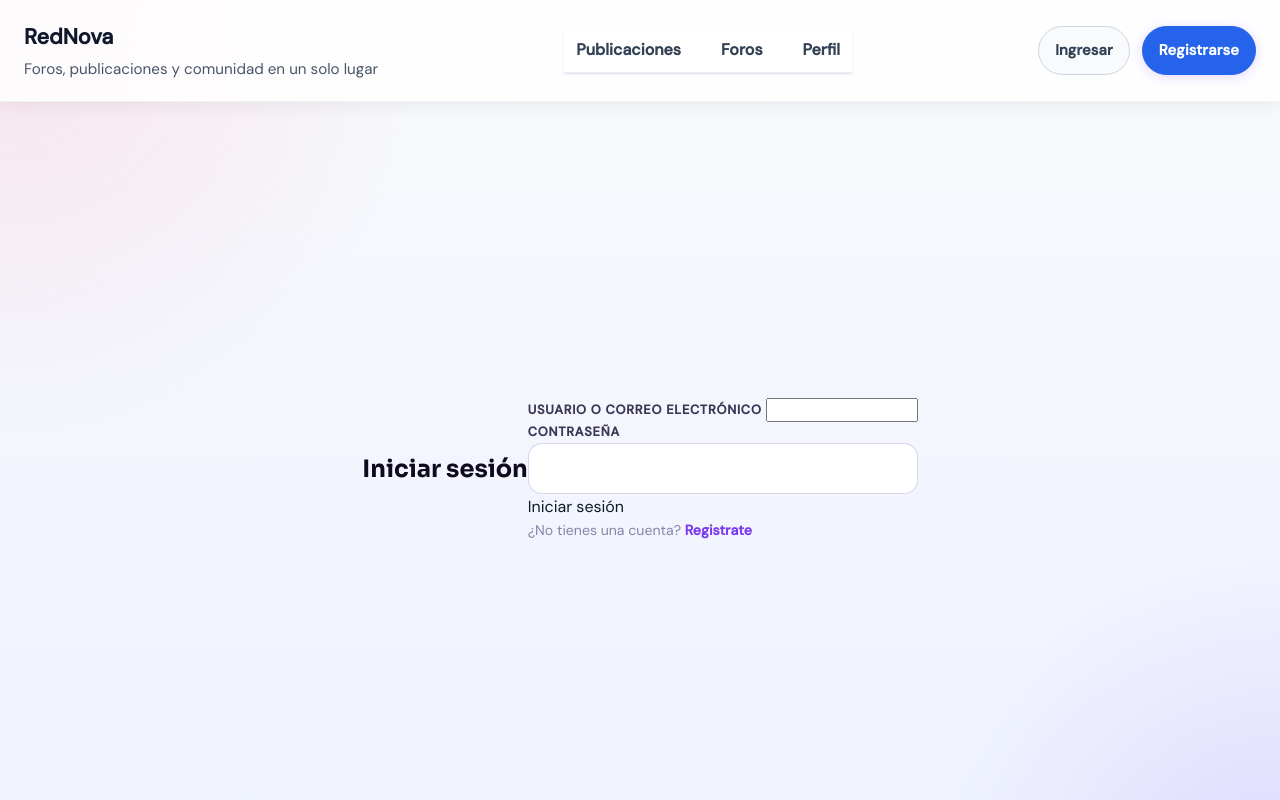
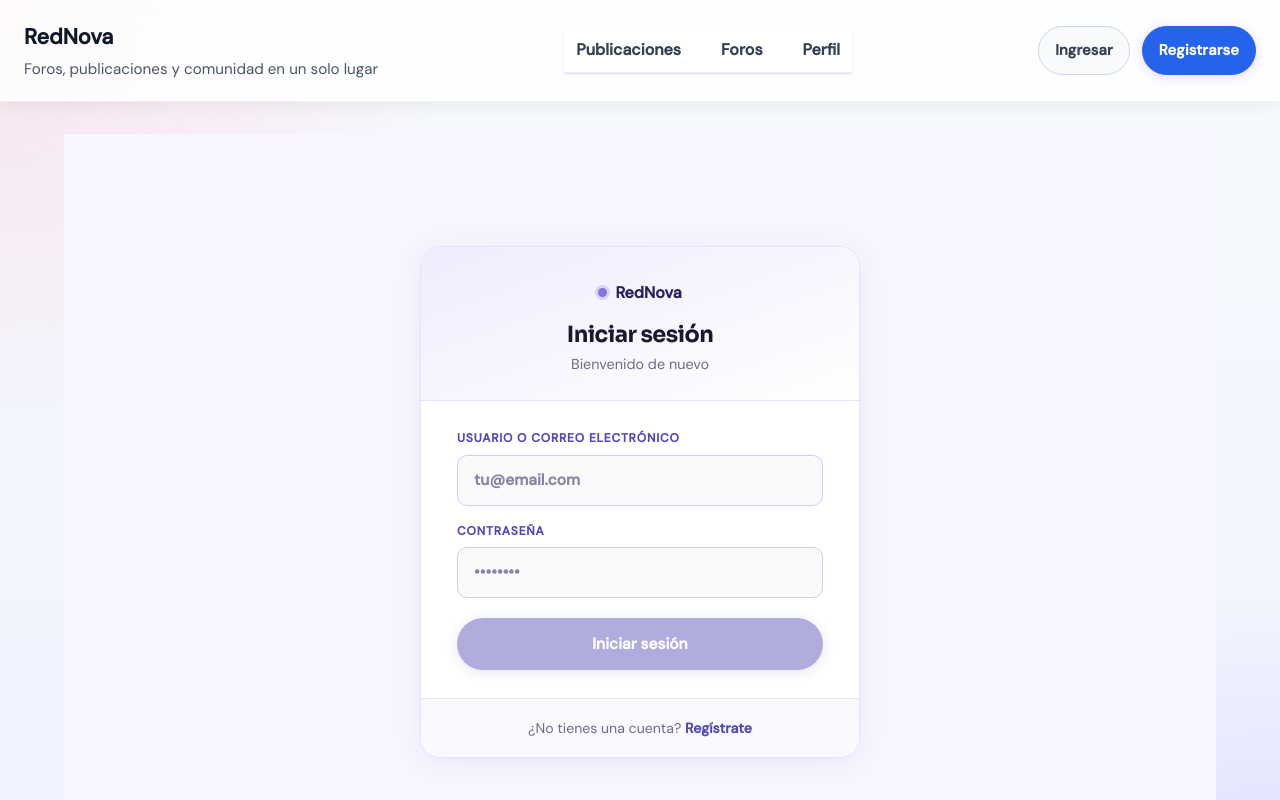
Before and after one commit to JuanRSL/RedNovaWeb2, an Angular app in the folder rd/: page /auth/login in a window 1280 px wide. Shown: the top 800 px of the page. Built offline with nearby package versions, Linux system fonts and the light colour scheme.

Commit message:
Subo el diseño de registro y login

```diff
--- a/rd/src/app/features/auth/login/login.component.css
+++ b/rd/src/app/features/auth/login/login.component.css
@@ -1,49 +1,38 @@
-/* ============================================================
-   auth.component.css  —  Login & Register  (tema morado)
-   Aplica a login.component.css y register.component.css
-   ============================================================ */
-
-:host {
-  display: block;
-  width: 100%;
-}
-
 .auth-page {
-  min-height: calc(100vh - 64px - 4rem);
+  min-height: calc(100vh - 64px);
   display: flex;
   align-items: center;
   justify-content: center;
   padding: 2rem 1rem;
+  background: #f8f7ff;
 }
 
 .auth-card {
   width: 100%;
   max-width: 440px;
-  background: var(--surface);
-  border: 1px solid var(--border);
-  border-radius: var(--r-xl);
-  box-shadow: var(--shadow-lg);
+  background: #ffffff;
+  border: 1px solid #e5e3f7;
+  border-radius: 20px;
+  box-shadow: 0 4px 32px rgba(83, 74, 183, 0.1);
   overflow: hidden;
 }
 
-/* ── Header decorativo ──────────────────────────────────────── */
 .auth-header {
   padding: 2rem 2.25rem 1.5rem;
-  border-bottom: 1px solid var(--border);
+  border-bottom: 1px solid #e5e3f7;
   text-align: center;
-  background: linear-gradient(160deg, var(--brand-light) 0%, var(--surface) 100%);
+  background: linear-gradient(160deg, #eeedfe 0%, #ffffff 100%);
 }
 
 .auth-logo {
   display: inline-flex;
   align-items: center;
   gap: 0.5rem;
-  font-family: var(--font-display);
-  font-size: 1.1rem;
+  font-size: 1rem;
   font-weight: 700;
-  color: var(--text-hi);
+  color: #26215C;
   text-decoration: none;
-  margin-bottom: 1.1rem;
+  margin-bottom: 1rem;
 }
 
 .auth-logo::before {
@@ -51,25 +40,25 @@
   display: inline-block;
   width: 9px;
   height: 9px;
-  background: var(--brand);
+  background: #7F77DD;
   border-radius: 50%;
-  box-shadow: 0 0 0 3px var(--brand-glow);
+  box-shadow: 0 0 0 3px rgba(127, 119, 221, 0.25);
 }
 
 .auth-header h1 {
   font-size: 1.4rem;
   font-weight: 700;
   letter-spacing: -0.025em;
-  color: var(--text-hi);
-  margin-bottom: 0.3rem;
+  color: #1a1730;
+  margin: 0 0 0.3rem;
 }
 
 .auth-header p {
   font-size: 0.9rem;
-  color: var(--text-lo);
+  color: #6b6b8a;
+  margin: 0;
 }
 
-/* ── Formulario ─────────────────────────────────────────────── */
 .auth-body {
   padding: 1.75rem 2.25rem;
 }
@@ -82,65 +71,64 @@
 .auth-body label {
   display: grid;
   gap: 0.4rem;
-  font-size: 0.8rem;
+  font-size: 0.75rem;
   font-weight: 600;
-  letter-spacing: 0.06em;
+  letter-spacing: 0.07em;
   text-transform: uppercase;
-  color: var(--text-md);
+  color: #534AB7;
 }
 
 .auth-body input,
 .auth-body select {
   width: 100%;
   padding: 0.75rem 1rem;
-  border-radius: var(--r-md);
-  border: 1px solid var(--border-strong);
-  background: var(--bg);
-  color: var(--text-hi);
+  border-radius: 10px;
+  border: 1px solid #d0cdf0;
+  background: #fafafa;
+  color: #1a1730;
   font-size: 0.97rem;
-  margin-top: 0.1rem;
+  box-sizing: border-box;
   transition: border-color 0.15s, box-shadow 0.15s;
 }
 
 .auth-body input:focus,
 .auth-body select:focus {
   outline: none;
-  border-color: var(--brand);
-  box-shadow: 0 0 0 3px var(--brand-glow);
-  background: var(--surface);
+  border-color: #7F77DD;
+  box-shadow: 0 0 0 3px rgba(127, 119, 221, 0.18);
+  background: #fff;
 }
 
 .auth-body small {
-  font-size: 0.8rem;
-  color: var(--text-lo);
+  font-size: 0.78rem;
+  color: #9090aa;
   text-transform: none;
   letter-spacing: 0;
   font-weight: 400;
 }
 
-/* ── Botón principal ────────────────────────────────────────── */
 .auth-body button[type='submit'] {
   display: flex;
   align-items: center;
   justify-content: center;
   width: 100%;
   padding: 0.85rem 1.5rem;
-  border-radius: var(--r-full);
-  background: var(--brand);
+  border-radius: 50px;
+  background: #534AB7;
   color: #fff;
   font-weight: 700;
   font-size: 0.97rem;
   border: none;
   cursor: pointer;
-  box-shadow: 0 2px 10px var(--brand-glow);
-  transition: background 0.15s, transform 0.15s, box-shadow 0.15s;
+  box-shadow: 0 2px 12px rgba(83, 74, 183, 0.35);
+  transition: background 0.15s, transform 0.1s, box-shadow 0.15s;
   margin-top: 0.25rem;
 }
 
 .auth-body button[type='submit']:hover:not(:disabled) {
-  background: var(--brand-dark);
+  background: #3C3489;
   transform: translateY(-1px);
-  box-shadow: 0 4px 18px var(--brand-glow);
+  box-shadow: 0 4px 20px rgba(83, 74, 183, 0.4);
 }
 
 .auth-body button[type='submit']:disabled {
@@ -148,42 +136,41 @@
   cursor: not-allowed;
 }
 
-/* ── Mensajes ───────────────────────────────────────────────── */
 .error {
   padding: 0.75rem 1rem;
-  border-radius: var(--r-md);
-  background: var(--danger-bg);
+  border-radius: 10px;
+  background: #fff0f0;
   border: 1px solid rgba(220, 38, 38, 0.2);
-  color: var(--danger);
+  color: #dc2626;
   font-size: 0.88rem;
   margin: 0;
 }
 
-/* ── Footer ─────────────────────────────────────────────────── */
 .auth-footer {
   padding: 1.1rem 2.25rem;
-  border-top: 1px solid var(--border);
+  border-top: 1px solid #e5e3f7;
   text-align: center;
-  background: var(--surface-muted);
+  background: #faf9ff;
 }
 
 .hint,
 .auth-footer p {
   font-size: 0.88rem;
-  color: var(--text-lo);
+  color: #6b6b8a;
   margin: 0;
 }
 
 .hint a,
 .auth-footer a {
-  color: var(--brand);
+  color: #534AB7;
   font-weight: 600;
   text-decoration: none;
-  transition: color 0.15s;
 }
 
 .hint a:hover,
-.auth-footer a:hover { color: var(--brand-dark); }
+.auth-footer a:hover {
+  color: #3C3489;
+}
 
 @media (max-width: 480px) {
   .auth-body { padding: 1.4rem 1.25rem; }
--- a/rd/src/app/features/auth/login/login.component.html
+++ b/rd/src/app/features/auth/login/login.component.html
@@ -1,23 +1,37 @@
-<section class="page auth-page">
+<section class="auth-page">
+  <div class="auth-card">
+
+    <div class="auth-header">
+      <a class="auth-logo">RedNova</a>
       <h1>Iniciar sesión</h1>
+      <p>Bienvenido de nuevo</p>
+    </div>
 
+    <div class="auth-body">
       <form [formGroup]="form" (ngSubmit)="submit()">
+
         <label>
           Usuario o correo electrónico
-      <input formControlName="identifier" />
+          <input formControlName="identifier" placeholder="tu@email.com" />
         </label>
 
         <label>
           Contraseña
-      <input type="password" formControlName="password" />
+          <input type="password" formControlName="password" placeholder="••••••••" />
         </label>
 
-    <button type="submit" [disabled]="form.invalid || isSubmitting()">Iniciar sesión</button>
+        <button type="submit" [disabled]="form.invalid || isSubmitting()">
+          Iniciar sesión
+        </button>
 
         <p class="error" *ngIf="error()">{{ error() }}</p>
 
-    <p class="hint">
-      ¿No tienes una cuenta? <a routerLink="/auth/register">Registrate</a>
-    </p>
       </form>
+    </div>
+
+    <div class="auth-footer">
+      <p>¿No tienes una cuenta? <a routerLink="/auth/register">Regístrate</a></p>
+    </div>
+
+  </div>
 </section>
--- a/rd/src/app/features/auth/register/register.component.css
+++ b/rd/src/app/features/auth/register/register.component.css
@@ -1,49 +1,38 @@
-/* ============================================================
-   auth.component.css  —  Login & Register  (tema morado)
-   Aplica a login.component.css y register.component.css
-   ============================================================ */
-
-:host {
-  display: block;
-  width: 100%;
-}
-
 .auth-page {
-  min-height: calc(100vh - 64px - 4rem);
+  min-height: calc(100vh - 64px);
   display: flex;
   align-items: center;
   justify-content: center;
   padding: 2rem 1rem;
+  background: #f8f7ff;
 }
 
 .auth-card {
   width: 100%;
   max-width: 440px;
-  background: var(--surface);
-  border: 1px solid var(--border);
-  border-radius: var(--r-xl);
-  box-shadow: var(--shadow-lg);
+  background: #ffffff;
+  border: 1px solid #e5e3f7;
+  border-radius: 20px;
+  box-shadow: 0 4px 32px rgba(83, 74, 183, 0.1);
   overflow: hidden;
 }
 
-/* ── Header decorativo ──────────────────────────────────────── */
 .auth-header {
   padding: 2rem 2.25rem 1.5rem;
-  border-bottom: 1px solid var(--border);
+  border-bottom: 1px solid #e5e3f7;
   text-align: center;
-  background: linear-gradient(160deg, var(--brand-light) 0%, var(--surface) 100%);
+  background: linear-gradient(160deg, #eeedfe 0%, #ffffff 100%);
 }
 
 .auth-logo {
   display: inline-flex;
   align-items: center;
   gap: 0.5rem;
-  font-family: var(--font-display);
-  font-size: 1.1rem;
+  font-size: 1rem;
   font-weight: 700;
-  color: var(--text-hi);
+  color: #26215C;
   text-decoration: none;
-  margin-bottom: 1.1rem;
+  margin-bottom: 1rem;
 }
 
 .auth-logo::before {
@@ -51,25 +40,25 @@
   display: inline-block;
   width: 9px;
   height: 9px;
-  background: var(--brand);
+  background: #7F77DD;
   border-radius: 50%;
-  box-shadow: 0 0 0 3px var(--brand-glow);
+  box-shadow: 0 0 0 3px rgba(127, 119, 221, 0.25);
 }
 
 .auth-header h1 {
   font-size: 1.4rem;
   font-weight: 700;
   letter-spacing: -0.025em;
-  color: var(--text-hi);
-  margin-bottom: 0.3rem;
+  color: #1a1730;
+  margin: 0 0 0.3rem;
 }
 
 .auth-header p {
   font-size: 0.9rem;
-  color: var(--text-lo);
+  color: #6b6b8a;
+  margin: 0;
 }
 
-/* ── Formulario ─────────────────────────────────────────────── */
 .auth-body {
   padding: 1.75rem 2.25rem;
 }
@@ -82,65 +71,64 @@
 .auth-body label {
   display: grid;
   gap: 0.4rem;
-  font-size: 0.8rem;
+  font-size: 0.75rem;
   font-weight: 600;
-  letter-spacing: 0.06em;
+  letter-spacing: 0.07em;
   text-transform: uppercase;
-  color: var(--text-md);
+  color: #534AB7;
 }
 
 .auth-body input,
 .auth-body select {
   width: 100%;
   padding: 0.75rem 1rem;
-  border-radius: var(--r-md);
-  border: 1px solid var(--border-strong);
-  background: var(--bg);
-  color: var(--text-hi);
+  border-radius: 10px;
+  border: 1px solid #d0cdf0;
+  background: #fafafa;
+  color: #1a1730;
   font-size: 0.97rem;
-  margin-top: 0.1rem;
+  box-sizing: border-box;
   transition: border-color 0.15s, box-shadow 0.15s;
 }
 
 .auth-body input:focus,
 .auth-body select:focus {
   outline: none;
-  border-color: var(--brand);
-  box-shadow: 0 0 0 3px var(--brand-glow);
-  background: var(--surface);
+  border-color: #7F77DD;
+  box-shadow: 0 0 0 3px rgba(127, 119, 221, 0.18);
+  background: #fff;
 }
 
 .auth-body small {
-  font-size: 0.8rem;
-  color: var(--text-lo);
+  font-size: 0.78rem;
+  color: #9090aa;
   text-transform: none;
   letter-spacing: 0;
   font-weight: 400;
 }
 
-/* ── Botón principal ────────────────────────────────────────── */
 .auth-body button[type='submit'] {
   display: flex;
   align-items: center;
   justify-content: center;
   width: 100%;
   padding: 0.85rem 1.5rem;
-  border-radius: var(--r-full);
-  background: var(--brand);
+  border-radius: 50px;
+  background: #534AB7;
   color: #fff;
   font-weight: 700;
   font-size: 0.97rem;
   border: none;
   cursor: pointer;
-  box-shadow: 0 2px 10px var(--brand-glow);
-  transition: background 0.15s, transform 0.15s, box-shadow 0.15s;
+  box-shadow: 0 2px 12px rgba(83, 74, 183, 0.35);
+  transition: background 0.15s, transform 0.1s, box-shadow 0.15s;
   margin-top: 0.25rem;
 }
 
 .auth-body button[type='submit']:hover:not(:disabled) {
-  background: var(--brand-dark);
+  background: #3C3489;
   transform: translateY(-1px);
-  box-shadow: 0 4px 18px var(--brand-glow);
+  box-shadow: 0 4px 20px rgba(83, 74, 183, 0.4);
 }
 
 .auth-body button[type='submit']:disabled {
@@ -148,42 +136,41 @@
   cursor: not-allowed;
 }
 
-/* ── Mensajes ───────────────────────────────────────────────── */
 .error {
   padding: 0.75rem 1rem;
-  border-radius: var(--r-md);
-  background: var(--danger-bg);
+  border-radius: 10px;
+  background: #fff0f0;
   border: 1px solid rgba(220, 38, 38, 0.2);
-  color: var(--danger);
+  color: #dc2626;
   font-size: 0.88rem;
   margin: 0;
 }
 
-/* ── Footer ─────────────────────────────────────────────────── */
 .auth-footer {
   padding: 1.1rem 2.25rem;
-  border-top: 1px solid var(--border);
+  border-top: 1px solid #e5e3f7;
   text-align: center;
-  background: var(--surface-muted);
+  background: #faf9ff;
 }
 
 .hint,
 .auth-footer p {
   font-size: 0.88rem;
-  color: var(--text-lo);
+  color: #6b6b8a;
   margin: 0;
 }
 
 .hint a,
 .auth-footer a {
-  color: var(--brand);
+  color: #534AB7;
   font-weight: 600;
   text-decoration: none;
-  transition: color 0.15s;
 }
 
 .hint a:hover,
-.auth-footer a:hover { color: var(--brand-dark); }
+.auth-footer a:hover {
+  color: #3C3489;
+}
 
 @media (max-width: 480px) {
   .auth-body { padding: 1.4rem 1.25rem; }
--- a/rd/src/app/features/auth/register/register.component.html
+++ b/rd/src/app/features/auth/register/register.component.html
@@ -1,20 +1,28 @@
-<section class="page auth-page">
-  <h1>Registrate</h1>
+<section class="auth-page">
+  <div class="auth-card">
 
+    <div class="auth-header">
+      <a class="auth-logo">RedNova</a>
+      <h1>Crear cuenta</h1>
+      <p>Únete a la comunidad</p>
+    </div>
+
+    <div class="auth-body">
       <form [formGroup]="form" (ngSubmit)="submit()">
+
         <label>
           Nombre de usuario
-      <input formControlName="username" />
+          <input formControlName="username" placeholder="usuario123" />
         </label>
 
         <label>
           Email
-      <input type="email" formControlName="email" />
+          <input type="email" formControlName="email" placeholder="tu@email.com" />
         </label>
 
         <label>
           Contraseña
-      <input type="password" formControlName="password" />
+          <input type="password" formControlName="password" placeholder="••••••••" />
         </label>
 
         <label *ngIf="currentUser()?.roles?.includes('admin')">
@@ -27,12 +35,18 @@
           <small>Solo administradores pueden asignar un rol.</small>
         </label>
 
-    <button type="submit" [disabled]="form.invalid || isSubmitting()">Crear cuenta</button>
+        <button type="submit" [disabled]="form.invalid || isSubmitting()">
+          Crear cuenta
+        </button>
 
         <p class="error" *ngIf="error()">{{ error() }}</p>
 
-    <p class="hint">
-      ¿Ya tienes una cuenta? <a routerLink="/auth/login">Iniciar sesión</a>
-    </p>
       </form>
+    </div>
+
+    <div class="auth-footer">
+      <p>¿Ya tienes una cuenta? <a routerLink="/auth/login">Iniciar sesión</a></p>
+    </div>
+
+  </div>
 </section>
```
Lines whose indentation alone changed are shown as unchanged.
